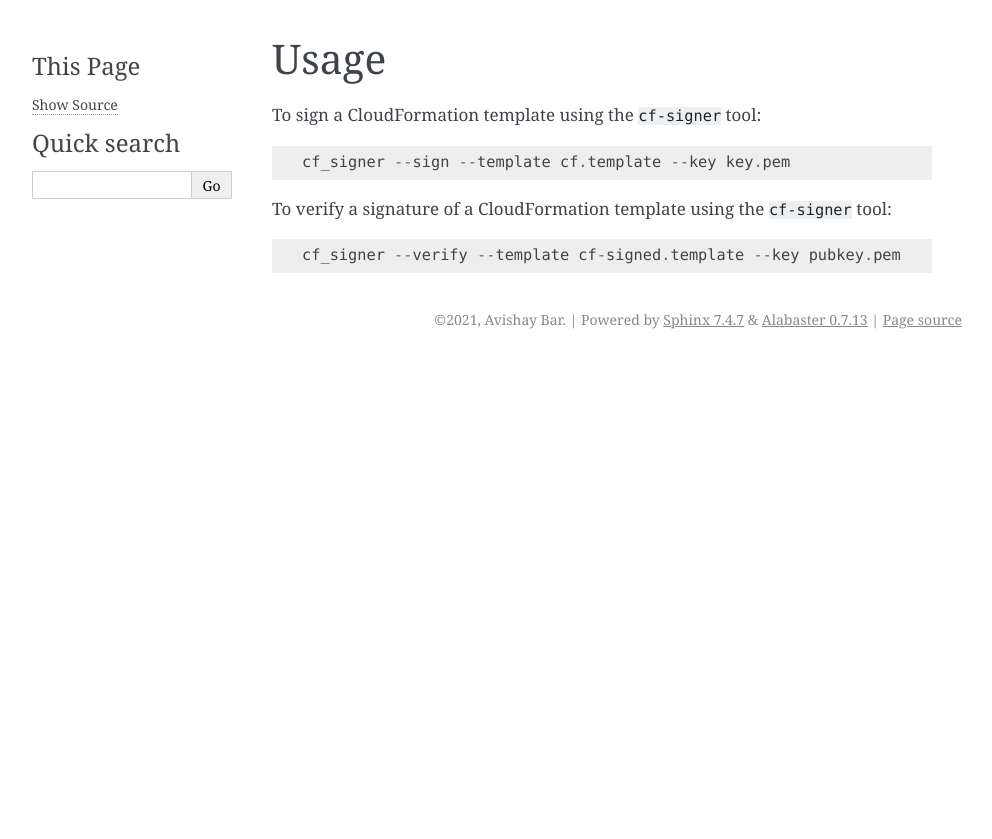
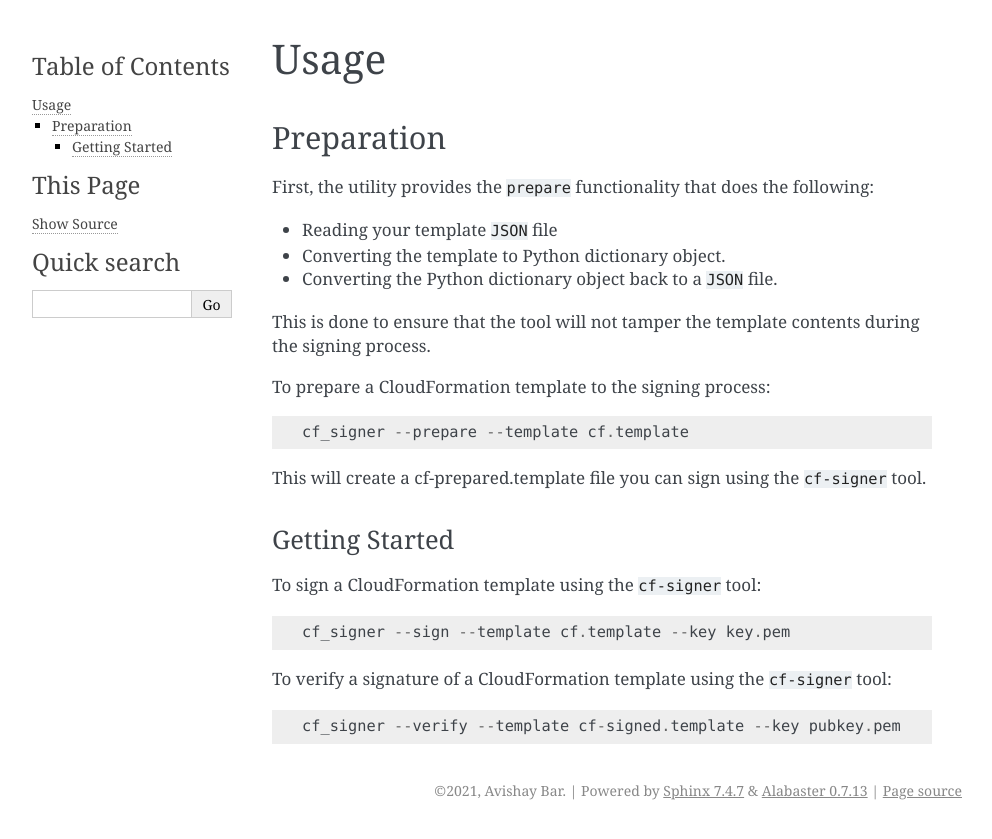
Before and after one commit to avishayil/cf-signer, a Sphinx documentation site: the page built from docs/usage.rst, in a window 1280 px wide. Shown: the top 839 px of the page, without its empty margins (148-1140 px from the left). Built offline with Sphinx 7.4.7, drawn with Linux system fonts in a browser that asks for light colours.

Commit message:
chore: version bump and documentation updates regarding installation

```diff
--- a/CONTRIBUTING.rst
+++ b/CONTRIBUTING.rst
@@ -38,8 +38,8 @@
 Write Documentation
 ~~~~~~~~~~~~~~~~~~~
 
-CloudFormation Signing Utility could always use more documentation, whether as part of the
-official CloudFormation Signing Utility docs, in docstrings, or even on the web in blog posts,
+``cf-signer`` could always use more documentation, whether as part of the
+official ``cf-signer`` docs, in docstrings, or even on the web in blog posts,
 articles, and such.
 
 Submit Feedback
--- a/HISTORY.rst
+++ b/HISTORY.rst
@@ -6,3 +6,9 @@
 ------------------
 
 * First release on PyPI.
+
+0.0.2 (2021-06-22)
+------------------
+
+* Added ``prepare`` functionality
+* Bugfixes and documentation updates
--- a/cf_signer/__init__.py
+++ b/cf_signer/__init__.py
@@ -1,5 +1,5 @@
-"""Top-level package for CloudFormation Signing Utility."""
+"""Top-level package for cf-signer."""
 
 __author__ = """Avishay Bar"""
 __email__ = 'avishay.il@gmail.com'
-__version__ = '0.0.1'
+__version__ = '0.0.2'
--- a/docs/conf.py
+++ b/docs/conf.py
@@ -128,7 +128,7 @@
 # [howto, manual, or own class]).
 latex_documents = [
     (master_doc, 'cf_signer.tex',
-     'CloudFormation Signing Utility Documentation',
+     'cf-signer Documentation',
      'Avishay Bar', 'manual'),
 ]
 
@@ -139,7 +139,7 @@
 # (source start file, name, description, authors, manual section).
 man_pages = [
     (master_doc, 'cf_signer',
-     'CloudFormation Signing Utility Documentation',
+     'cf-signer Documentation',
      [author], 1)
 ]
 
@@ -151,7 +151,7 @@
 #  dir menu entry, description, category)
 texinfo_documents = [
     (master_doc, 'cf_signer',
-     'CloudFormation Signing Utility Documentation',
+     'cf-signer Documentation',
      author,
      'cf_signer',
      'One line description of project.',
--- a/docs/index.rst
+++ b/docs/index.rst
@@ -1,4 +1,4 @@
-Welcome to CloudFormation Signing Utility's documentation!
+Welcome to CF-Signer documentation!
 ==========================================================
 
 .. toctree::
--- a/docs/installation.rst
+++ b/docs/installation.rst
@@ -8,13 +8,13 @@
 Stable release
 --------------
 
-To install CloudFormation Signing Utility, run this command in your terminal:
+To install ``cf-signer``, run this command in your terminal:
 
 .. code-block:: console
 
     $ pip install cf_signer
 
-This is the preferred method to install CloudFormation Signing Utility, as it will always install the most recent stable release.
+This is the preferred method to install ``cf-signer``, as it will always install the most recent stable release.
 
 If you don't have `pip`_ installed, this `Python installation guide`_ can guide
 you through the process.
@@ -26,7 +26,7 @@
 From sources
 ------------
 
-The sources for CloudFormation Signing Utility can be downloaded from the `Github repo`_.
+The sources for ``cf-signer`` can be downloaded from the `Github repo`_.
 
 You can either clone the public repository:
 
--- a/docs/usage.rst
+++ b/docs/usage.rst
@@ -1,6 +1,28 @@
 =====
 Usage
 =====
+
+Preparation
+-----------
+
+First, the utility provides the ``prepare`` functionality that does the following:
+
+* Reading your template ``JSON`` file
+
+* Converting the template to Python dictionary object.
+
+* Converting the Python dictionary object back to a ``JSON`` file.
+
+This is done to ensure that the tool will not tamper the template contents during the signing process.
+
+To prepare a CloudFormation template to the signing process::
+
+  cf_signer --prepare --template cf.template
+
+This will create a cf-prepared.template file you can sign using the ``cf-signer`` tool.
+
+Getting Started
+===============
 
 To sign a CloudFormation template using the ``cf-signer`` tool::
 
--- a/setup.py
+++ b/setup.py
@@ -47,6 +47,6 @@
         'develop': test_requirements,
     },
     url='https://github.com/avishayil/cf-signer',
-    version='0.0.1',
+    version='0.0.2',
     zip_safe=False,
 )
```
Also changed, not shown: README.rst (+31 -2 lines), .github/ISSUE_TEMPLATE.md.
